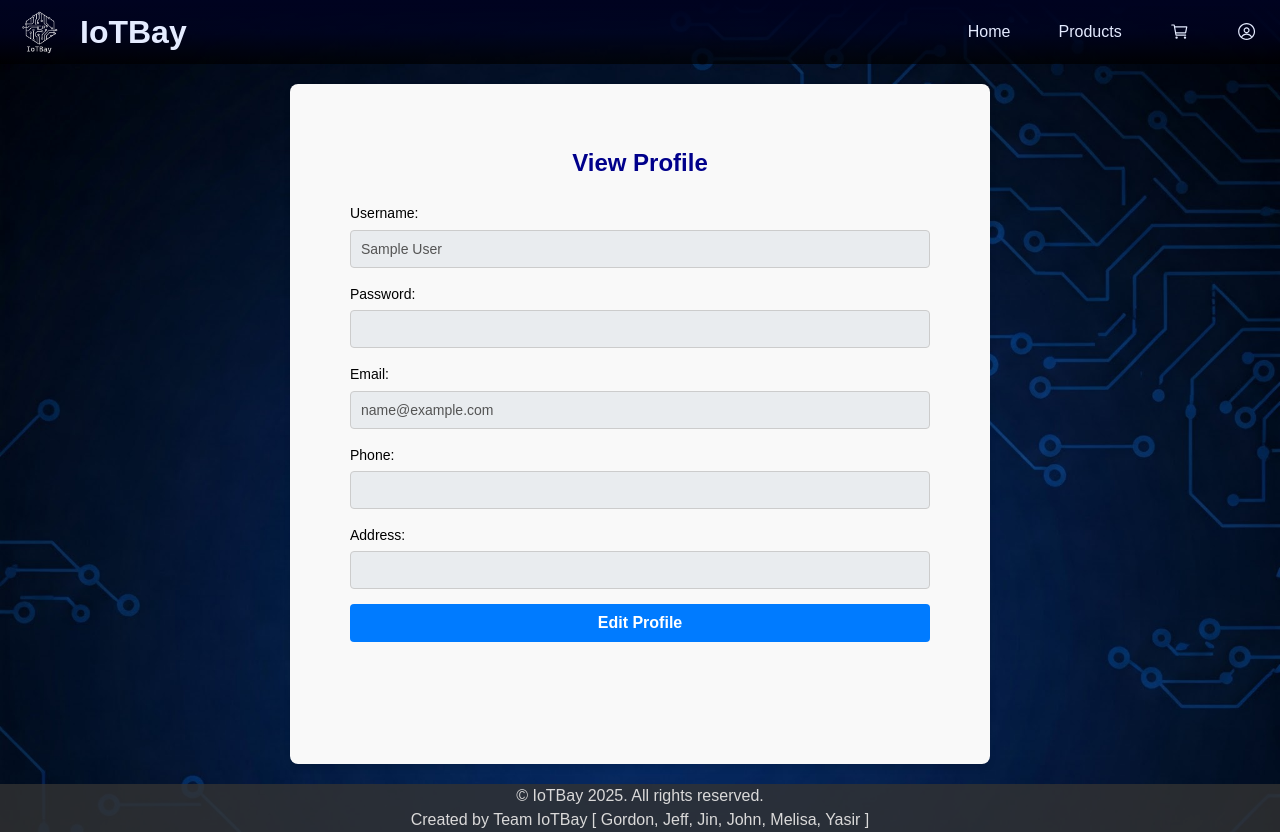
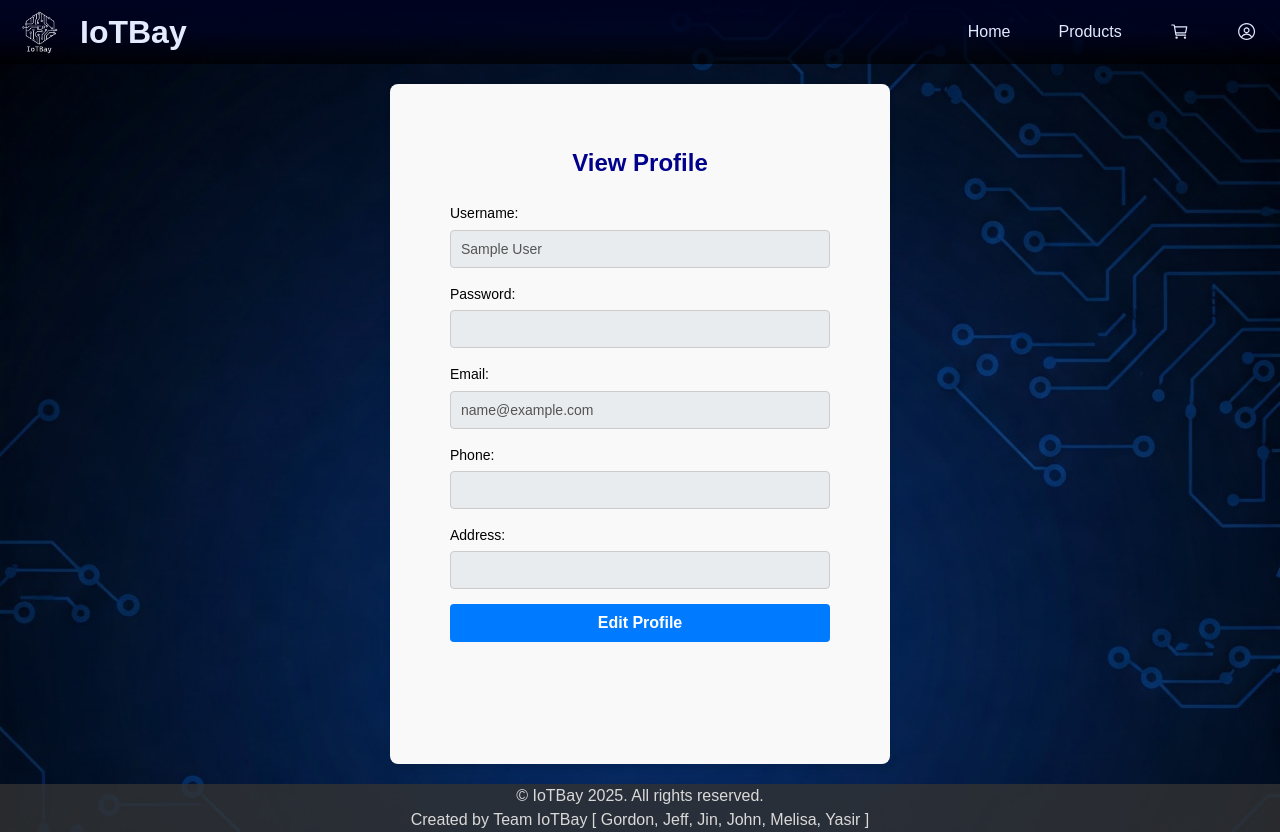
Before and after one commit to YM2992/IoTBay, a React (Vite) app in the folder Client/: page /view-profile in a window 1280 px wide. Built offline with nearby package versions, Linux system fonts and the light colour scheme; sample sign-in values are in the browser's storage; what antd-style would draw is missing.

Commit message:
minor styling updates

```diff
--- a/Client/src/pages/ViewProfile.css
+++ b/Client/src/pages/ViewProfile.css
@@ -1,8 +1,8 @@
 .view-profile-container {
   padding: 60px;
   width: 90%;
-  max-width: 700px;
-  margin: 20px auto; /* Center the container horizontally */
+  max-width: 500px;
+  margin: 20px auto;
   background-color: #f9f9f9;
   border-radius: 8px;
   box-shadow: 0 4px 6px rgba(0, 0, 0, 0.1);
```
